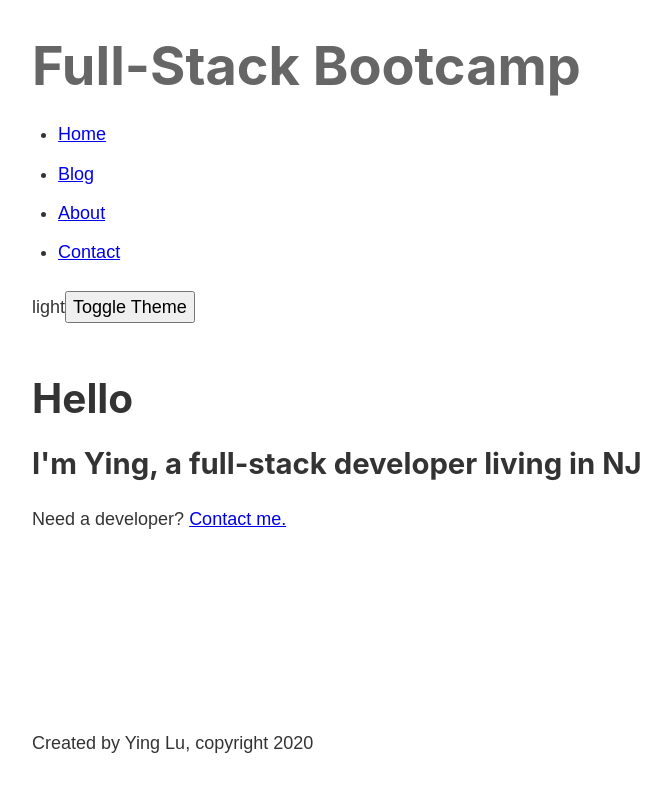
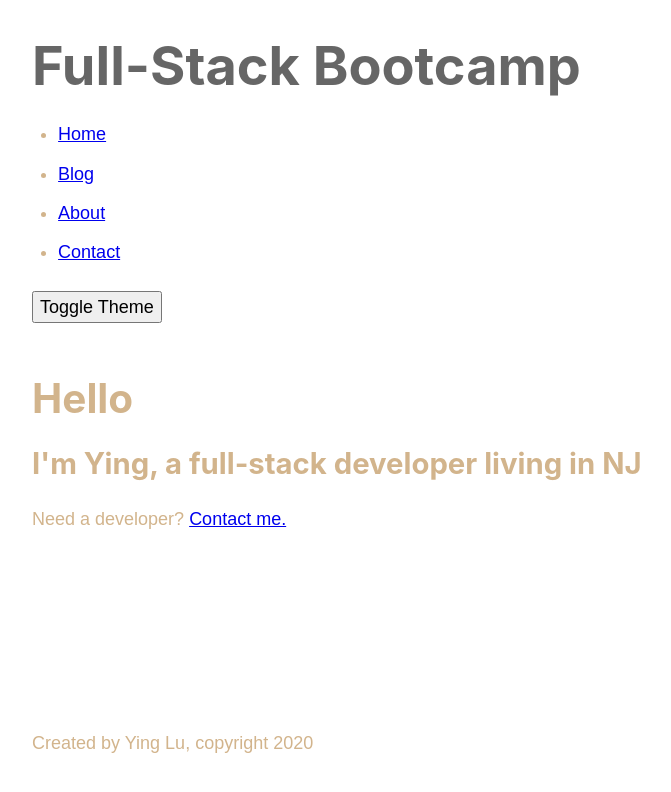
Before and after one commit to yinglu91/gatsby-bootcamp, a Gatsby site: page / in a window 1280 px wide. Shown: the whole page, without its empty margins (251-922 px from the left). Built offline with nearby package versions, Linux system fonts and the light colour scheme; Gatsby itself is replaced by a stand-in of ours.

Commit message:
taggle them

```diff
--- a/gatsby-config.js
+++ b/gatsby-config.js
@@ -11,6 +11,7 @@ module.exports = {
   },
   plugins: [
     `gatsby-plugin-sass`,
+    `gatsby-plugin-styled-components`,
     {
       resolve: `gatsby-source-filesystem`,
       options: {
--- a/package.json
+++ b/package.json
@@ -14,9 +14,11 @@
     "test": "echo \"Write tests! -> https://gatsby.dev/unit-testing\" && exit 1"
   },
   "dependencies": {
+    "babel-plugin-styled-components": "^1.10.7",
     "gatsby": "^2.19.7",
     "gatsby-plugin-sass": "^2.1.30",
     "gatsby-plugin-sharp": "^2.4.11",
+    "gatsby-plugin-styled-components": "^3.1.20",
     "gatsby-remark-images": "^3.1.49",
     "gatsby-remark-relative-images": "^0.3.0",
     "gatsby-remark-responsive-iframe": "^2.2.33",
@@ -24,7 +26,8 @@
     "gatsby-transformer-remark": "^2.6.57",
     "node-sass": "^4.13.1",
     "react": "^16.12.0",
-    "react-dom": "^16.12.0"
+    "react-dom": "^16.12.0",
+    "styled-components": "^5.0.1"
   },
   "devDependencies": {
     "env-cmd": "^10.1.0",
--- a/src/components/layout/Header.jsx
+++ b/src/components/layout/Header.jsx
@@ -70,7 +70,7 @@ const Header = () => {
           </li>
         </ul>
 
-        {state.theme}
+        {/* {state.theme} */}
         <button
           type="button"
           onClick={() => {
--- a/src/components/layout/Layout.jsx
+++ b/src/components/layout/Layout.jsx
@@ -1,11 +1,35 @@
-import React from 'react'
+import React, { useContext } from 'react'
 import Footer from './Footer'
 import Header from './Header'
 import '../../styles/index.scss'
 import layoutStyles from './Layout.module.scss'
 
+import {
+  GlobalDispatchContext,
+  GlobalStateContext,
+} from '../../context/GlobalContextProvider'
+
+import { createGlobalStyle } from 'styled-components'
+
+//https://www.youtube.com/watch?v=0cE1q_SVAjM
+// This unusual backtick syntax is a new JavaScript feature called a
+// tagged template literal.
+//You know how you can call functions with parenthesis? (myFunc()) Well, now you can also call functions with backticks!
+const GlobalStyle = createGlobalStyle`
+  body {
+    /* color: ${props => (props.theme === 'purple' ? 'purple' : 'red')}; */
+    color: ${props => props.theme};
+  }
+`
+// https://www.gatsbyjs.org/docs/styled-components/
+
 const Layout = props => {
+  const state = useContext(GlobalStateContext)
+  console.log(state)
   return (
+    <>
+      <GlobalStyle theme={state.theme} />
+
       <div className={layoutStyles.container}>
         <div className={layoutStyles.content}>
           <Header />
@@ -14,6 +38,7 @@ const Layout = props => {
 
         <Footer />
       </div>
+    </>
   )
 }
 
--- a/src/context/GlobalContextProvider.jsx
+++ b/src/context/GlobalContextProvider.jsx
@@ -4,7 +4,7 @@ export const GlobalStateContext = React.createContext()
 export const GlobalDispatchContext = React.createContext()
 
 const initialState = {
-  theme: 'light',
+  theme: 'tan',
 }
 
 function reducer(state, action) {
@@ -12,7 +12,7 @@ function reducer(state, action) {
     case 'TOGGLE_THEME': {
       return {
         ...state,
-        theme: state.theme === 'light' ? 'dark' : 'light',
+        theme: state.theme === 'red' ? 'purple' : 'red',
       }
     }
     default:
@@ -22,6 +22,11 @@ function reducer(state, action) {
 
 const GlobalContextProvider = ({ children }) => {
   const [state, dispatch] = React.useReducer(reducer, initialState)
+
+  // const setTheme = (color)=> {
+  //   dispatch({ type: 'SET_THEME', payload: color })
+
+  // }
 
   return (
     <GlobalStateContext.Provider value={state}>
```
Also changed, not shown: 1 other file. Lines whose indentation alone changed are shown as unchanged.
